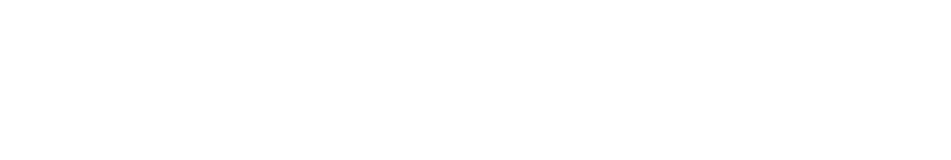
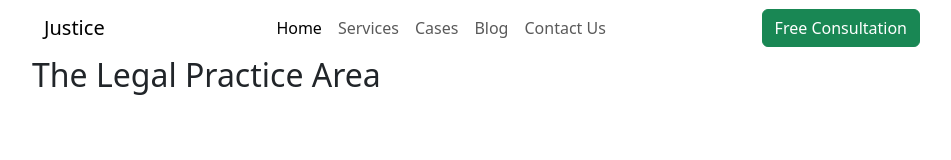
Before and after one commit to Reahana/legal-solution-website, a plain HTML site: page index.html in a window 1280 px wide. Shown: the whole page, without its empty margins (158-1109 px from the left). Drawn offline with Linux system fonts and the light colour scheme.

Commit message:
nav section

```diff
--- a/index.html
+++ b/index.html
@@ -7,11 +7,49 @@
     <title>Justice</title>
     <link rel="stylesheet" href="./css/bootstrap.min.css">
 </head>
-<body>
+<body style="width: 900px;" class="mx-auto">
     <!-- header -->
-    <header></header>
+    <header class="">
+        <!-- menu  -->
+        <nav class="navbar navbar-expand-lg ">
+            <div class="container-fluid mx-auto">
+                <a class="navbar-brand" href="#">Justice</a>
+                <button class="navbar-toggler" type="button" data-bs-toggle="collapse" data-bs-target="#navbarSupportedContent" aria-controls="navbarSupportedContent" aria-expanded="false" aria-label="Toggle navigation">
+                <span class="navbar-toggler-icon"></span>
+                </button>
+                <div class="collapse navbar-collapse" id="navbarSupportedContent">
+                    <ul class="navbar-nav mx-auto mb-2 mb-lg-0">
+                        <li class="nav-item">
+                            <a class="nav-link active" aria-current="page" href="#">Home</a>
+                        </li>
+                        <li class="nav-item">
+                            <a class="nav-link" href="#">Services</a>
+                        </li>
+                        <li class="nav-item">
+                            <a class="nav-link" href="#">Cases</a>
+                        </li>
+                        <li class="nav-item">
+                            <a class="nav-link" href="#">Blog</a>
+                        </li>
+                        <li class="nav-item">
+                            <a class="nav-link" href="#">Contact Us</a>
+                        </li>
+                    </ul>
+                    <button class="btn btn-success" type="submit">Free Consultation</button>
+                </div>
+            </div>
+        </nav>
+        <section>
+
+        </section>
+    </header>
     <!-- main -->
-    <main></main>
+    <main>
+        <!-- The Legal Practice Area -->
+        <section>
+            <h2>The Legal Practice Area</h2>
+        </section>
+    </main>
     <!-- footer -->
     <footer></footer>
 
```
